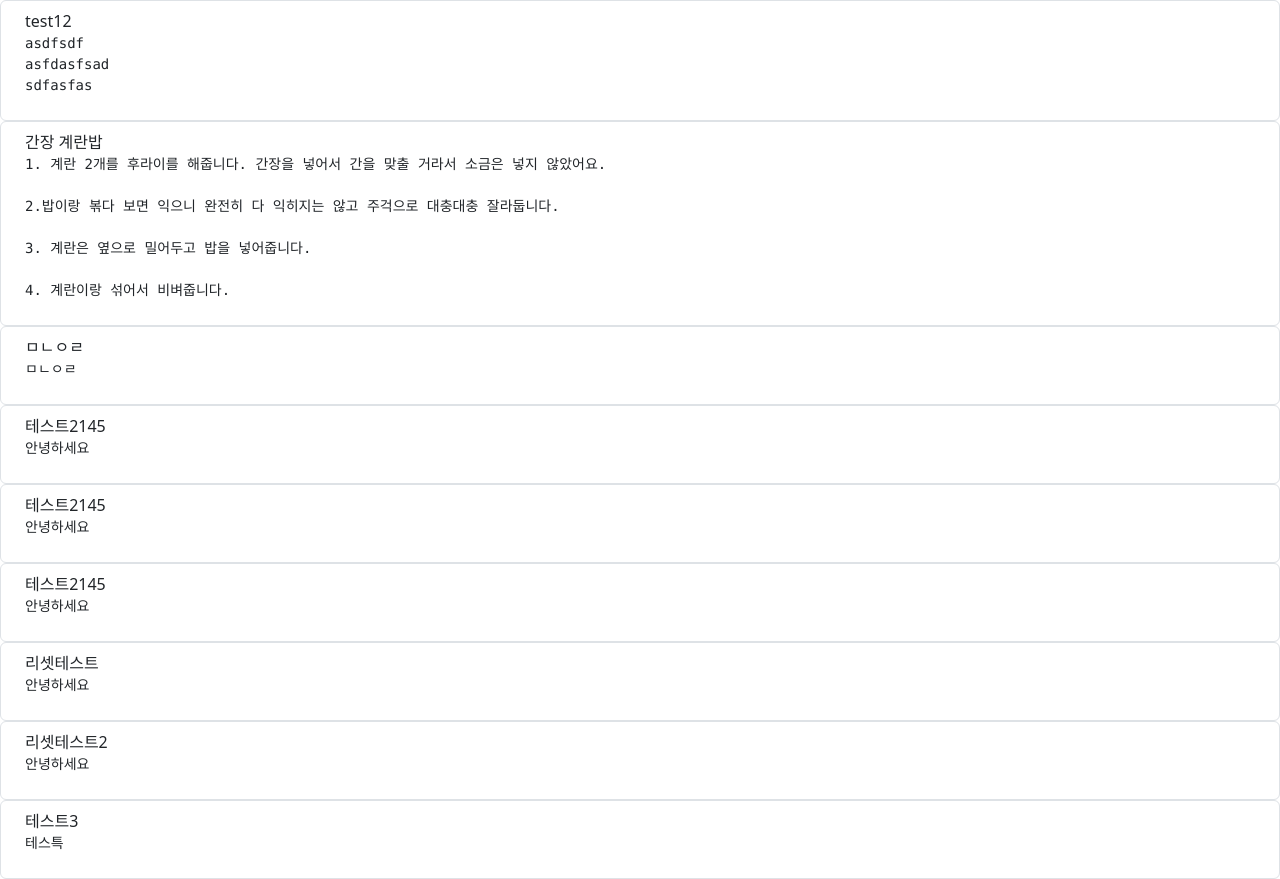
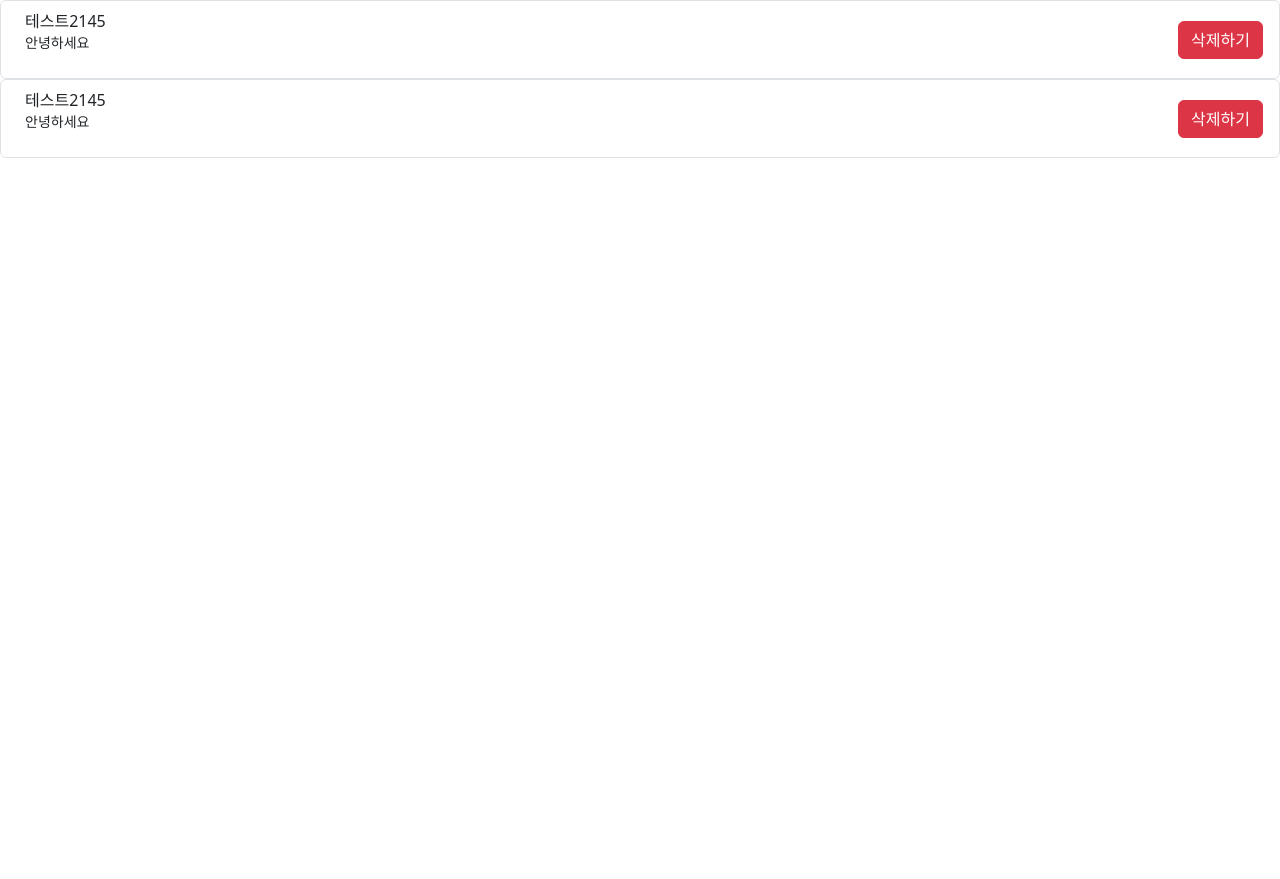
Before and after one commit to GunwooJo/react-team-project, a React (Create React App) app: page /recipe/UserRecipeList in a window 1280 px wide. Shown: the part 317-1196 px from the top of the page. After the commit the page ends 800 px from the top, so only its background shows below. Built offline with nearby package versions, Linux system fonts and the light colour scheme; data requests are answered from the project's data file.

Commit message:
레시피 삭제 기능
레시피 삭제 기능 및 부트스트랩

```diff
--- a/db.json
+++ b/db.json
@@ -180,21 +180,6 @@
       "RCP_PARTS_DTLS": "원두"
     },
     {
-      "RCP_NM": "test1",
-      "RCP_PARTS_DTLS": "test1",
-      "id": 3
-    },
-    {
-      "RCP_NM": "test12",
-      "RCP_PARTS_DTLS": "asdfsdf\nasfdasfsad\nsdfasfas",
-      "id": 4
-    },
-    {
-      "RCP_NM": "간장 계란밥",
-      "RCP_PARTS_DTLS": "1. 계란 2개를 후라이를 해줍니다. 간장을 넣어서 간을 맞출 거라서 소금은 넣지 않았어요.\n\n2.밥이랑 볶다 보면 익으니 완전히 다 익히지는 않고 주걱으로 대충대충 잘라둡니다.\n\n3. 계란은 옆으로 밀어두고 밥을 넣어줍니다.\n\n4. 계란이랑 섞어서 비벼줍니다.",
-      "id": 5
-    },
-    {
       "RCP_NM": "ㅁㄴㅇㄹ",
       "RCP_PARTS_DTLS": "ㅁㄴㅇㄹ",
       "id": 6
@@ -208,31 +193,6 @@
       "RCP_NM": "테스트2145",
       "RCP_PARTS_DTLS": "안녕하세요",
       "id": 8
-    },
-    {
-      "RCP_NM": "테스트2145",
-      "RCP_PARTS_DTLS": "안녕하세요",
-      "id": 9
-    },
-    {
-      "RCP_NM": "리셋테스트",
-      "RCP_PARTS_DTLS": "안녕하세요",
-      "id": 10
-    },
-    {
-      "RCP_NM": "리셋테스트2",
-      "RCP_PARTS_DTLS": "안녕하세요",
-      "id": 11
-    },
-    {
-      "RCP_NM": "테스트3",
-      "RCP_PARTS_DTLS": "테스특",
-      "id": 12
-    },
-    {
-      "RCP_NM": "초기화테스트ㅡㅡㅡㅡㅡㅡㅡ",
-      "RCP_PARTS_DTLS": "테스트",
-      "id": 13
     }
   ]
 }
--- a/src/pages/UserRecipeListPage.jsx
+++ b/src/pages/UserRecipeListPage.jsx
@@ -1,42 +1,49 @@
 import axios from "axios";
-import {React,useEffect,useState} from "react";
-import Badge from 'react-bootstrap/Badge';
+import { React, useEffect, useState } from "react";
+import Button from 'react-bootstrap/Button';
 import ListGroup from 'react-bootstrap/ListGroup';
 import Header from "../components/Header";
 
+function UserRecipeListPage() {
+    const [recipeData, setrecipeData] = useState([]);
 
-function UserRecipeListPage(){
-    const [recipeData,setrecipeData] = useState([]);
+    const deleteHandle=(id)=>{
+        axios
+        .delete('http://localhost:3001/addRecipe/'+id)
+        .then(()=>{
+            fetchRecipeData();
+            alert('삭제 완료!')
+        })
+        .catch(console.error);
+    }
 
-const fetchRecipeData=()=>{
+    const fetchRecipeData = () => {
         axios
             .get('http://localhost:3001/addRecipe')
-    .then((response)=>{
+            .then((response) => {
                 const fetchData = response.data;
                 setrecipeData(fetchData);
-    }).catch(console.error)
+            })
+            .catch(console.error);
     }
 
+    useEffect(() => {
+        fetchRecipeData();
+    }, [])
 
-useEffect(()=>{
-    fetchRecipeData();
-},[])
-
-    return(
+    return (
         <div>
-            <Header/>
+            <Header />
             {
-                   recipeData.map((data,index)=>{
-                    return(
-                        <ListGroup as="ol" >
-                        <ListGroup.Item
-                        as="li"
-                        className="d-flex justify-content-between align-items-start"
-                        >
+                recipeData.map((data, index) => {
+                    return (
+                        <ListGroup key={data.id} as="ol">
+                            <ListGroup.Item as="li" className="d-flex justify-content-between align-items-start">
                                 <div className="ms-2 me-auto">
-                                <div >{data.RCP_NM}</div>
-                                <pre >{data.RCP_PARTS_DTLS}</pre>
+                                    <div>{data.RCP_NM}</div>
+                                    <pre>{data.RCP_PARTS_DTLS}</pre>
                                 </div>
+                                <Button style={{ alignSelf: "center" }} variant="danger" onClick={()=>deleteHandle(data.id)} > 삭제하기 </Button>{' '}
                             </ListGroup.Item>
                         </ListGroup>
                     )
@@ -46,8 +53,4 @@ useEffect(()=>{
     )
 }
 
-
-
-
-
 export default UserRecipeListPage;
```
Also changed, not shown: package.json (+4 -4 lines). Lines whose indentation alone changed are shown as unchanged.
